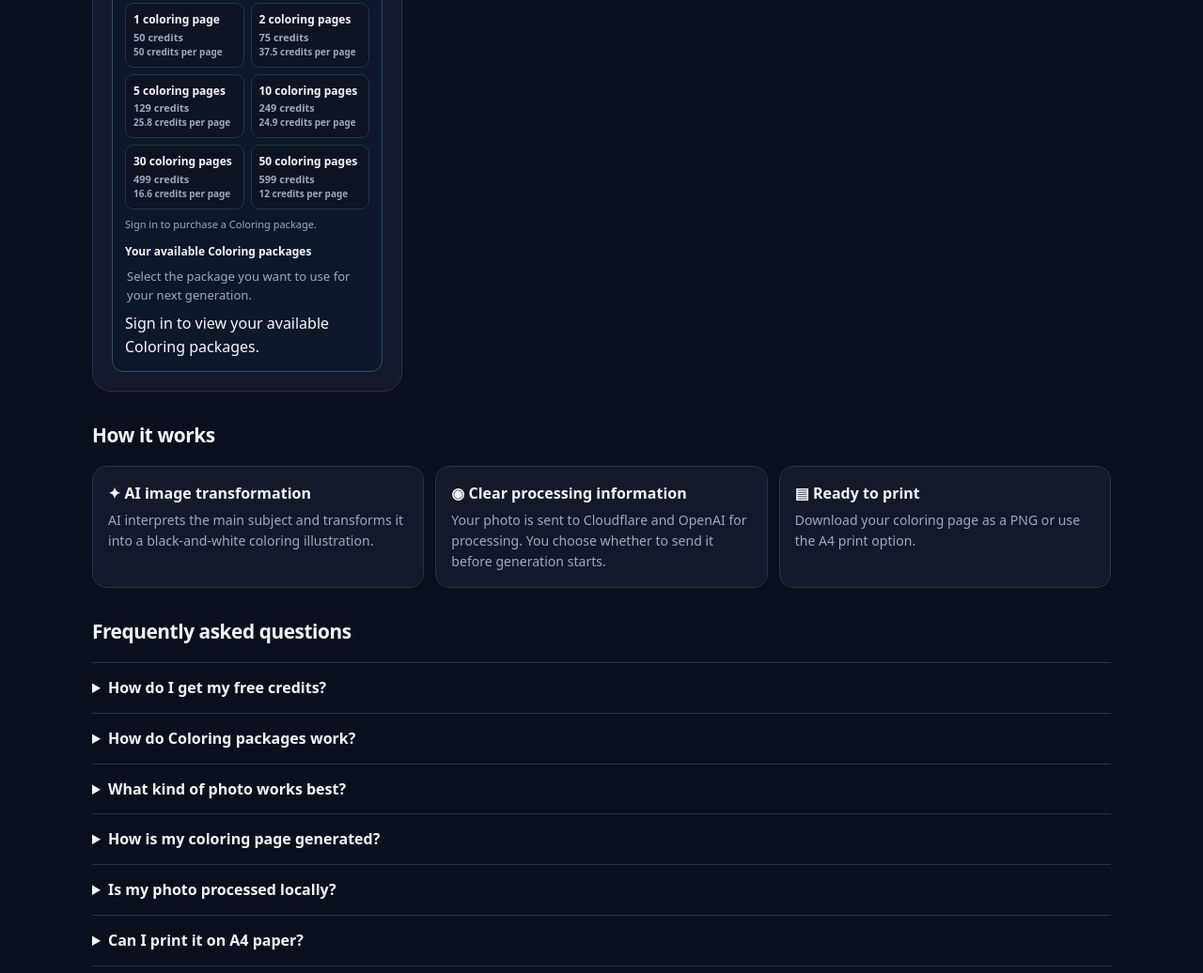
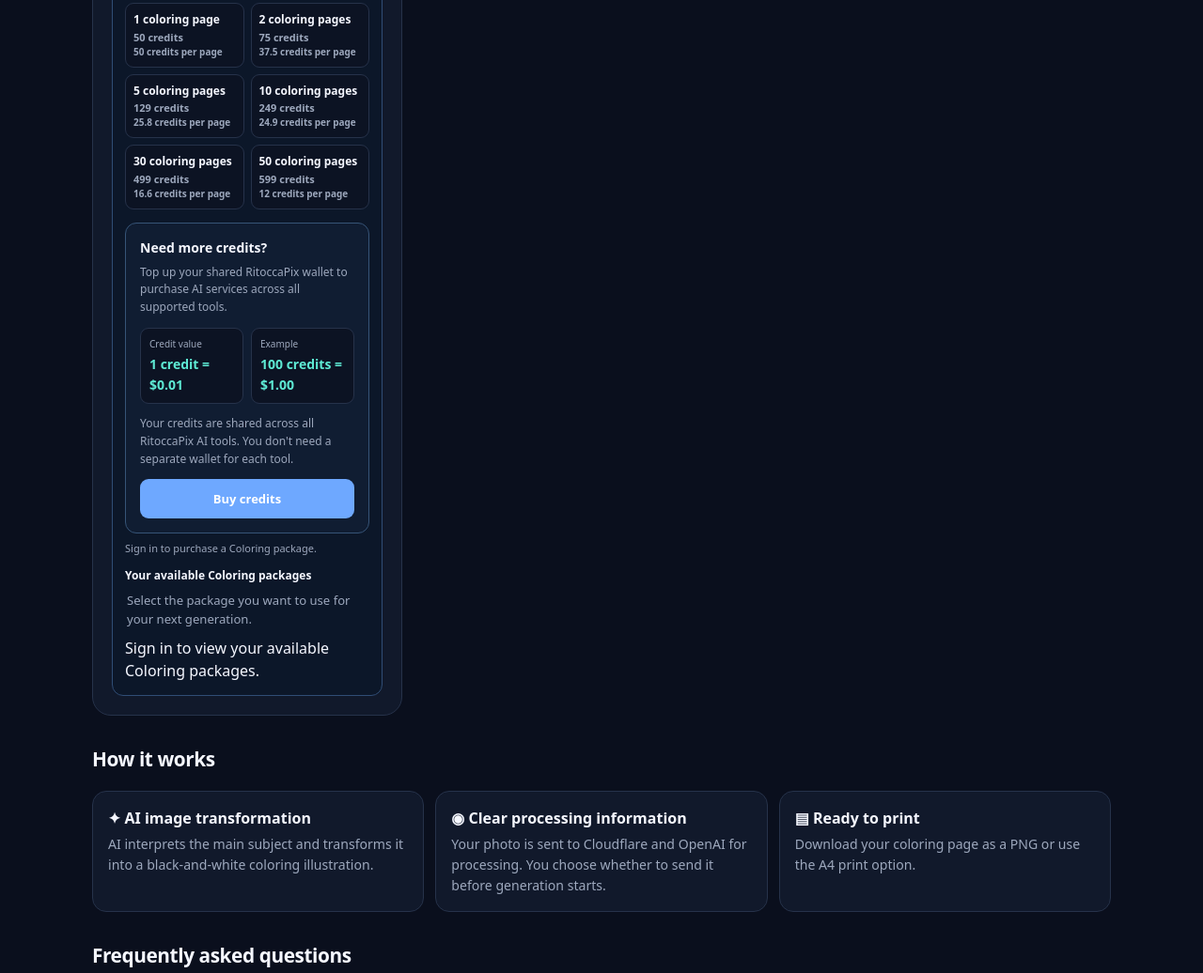
Before and after one commit to matteoda1978/image-tools, a plain HTML site: page photo-to-coloring-page.html in a window 1280 px wide. Shown: the part 2099-3135 px from the top of the page at 94% size. Drawn offline with nearby package versions, Linux system fonts and the light colour scheme.

Commit message:
Update photo-to-coloring-page.html

```diff
--- a/photo-to-coloring-page.html
+++ b/photo-to-coloring-page.html
@@ -1,4 +1,3 @@
-
 <!DOCTYPE html>
 <html lang="en">
 <head>
@@ -378,6 +377,68 @@ button:disabled{opacity:.45;cursor:not-allowed}
  margin-top:2px
 }
 [hidden]{display:none!important}
+
+/* ======================================================
+   SHARED CREDITS TOP-UP INFORMATION
+====================================================== */
+
+.credits-topup{
+ margin:14px 0 0;
+ padding:15px;
+ background:#101d32;
+ border:1px solid #365477;
+ border-radius:12px;
+}
+.credits-topup h3{
+ margin:0 0 6px;
+ font-size:14px;
+}
+.credits-topup p{
+ margin:5px 0;
+ color:var(--muted);
+ font-size:12px;
+ line-height:1.55;
+}
+.credits-value{
+ display:grid;
+ grid-template-columns:1fr 1fr;
+ gap:8px;
+ margin:12px 0;
+}
+.credits-value>div{
+ padding:9px;
+ border:1px solid var(--line);
+ border-radius:9px;
+ background:var(--panel2);
+}
+.credits-value span{
+ display:block;
+ color:var(--muted);
+ font-size:10px;
+}
+.credits-value strong{
+ display:block;
+ margin-top:3px;
+ color:var(--accent2);
+ font-size:14px;
+}
+.credits-topup-cta{
+ display:flex;
+ align-items:center;
+ justify-content:center;
+ width:100%;
+ margin-top:12px;
+ padding:11px 14px;
+ border-radius:9px;
+ background:var(--accent);
+ color:#fff;
+ text-decoration:none;
+ font-size:13px;
+ font-weight:800;
+}
+.credits-topup-cta:hover{
+ filter:brightness(1.1);
+}
 
 @media(max-width:800px){
  .workspace{grid-template-columns:1fr}
@@ -432,7 +493,6 @@ button:disabled{opacity:.45;cursor:not-allowed}
 }
 </style>
 </head>
-
 <body>
 <div class="wrap">
 
@@ -544,7 +604,7 @@ button:disabled{opacity:.45;cursor:not-allowed}
   to generate the result. Do not upload sensitive or confidential images.
  </p>
 
- <!-- COLORING PACKAGES: MOVED BELOW THE GENERATION BUTTON -->
+ <!-- COLORING PACKAGES -->
  <section class="packages-banner" aria-label="Coloring page packages">
 
   <div class="packages-banner-head">
@@ -630,6 +690,38 @@ button:disabled{opacity:.45;cursor:not-allowed}
    </button>
 
   </div>
+
+  <!-- SHARED CREDITS TOP-UP -->
+  <section class="credits-topup" aria-label="Buy shared RitoccaPix credits">
+   <h3>Need more credits?</h3>
+
+   <p>
+    Top up your shared RitoccaPix wallet to purchase AI services
+    across all supported tools.
+   </p>
+
+   <div class="credits-value">
+    <div>
+     <span>Credit value</span>
+     <strong>1 credit = $0.01</strong>
+    </div>
+    <div>
+     <span>Example</span>
+     <strong>100 credits = $1.00</strong>
+    </div>
+   </div>
+
+   <p>
+    Your credits are shared across all RitoccaPix AI tools.
+    You don't need a separate wallet for each tool.
+   </p>
+
+   <a href="account.html"
+      class="credits-topup-cta"
+      id="buyCreditsLink">
+    Buy credits
+   </a>
+  </section>
 
   <p class="package-status" id="packageMessage"
    role="status" aria-live="polite">
@@ -777,7 +869,6 @@ button:disabled{opacity:.45;cursor:not-allowed}
  </span>
 </footer>
 </div>
-
 <script src="https://cdn.jsdelivr.net/npm/@supabase/supabase-js@2"></script>
 
 <script>
@@ -833,6 +924,8 @@ const invertBg = document.getElementById("invertBg");
 const privacyConsent = document.getElementById("privacyConsent");
 
 const manageCreditsLink = document.getElementById("manageCreditsLink");
+const buyCreditsLink = document.getElementById("buyCreditsLink");
+
 const selectedPhoto = document.getElementById("selectedPhoto");
 const selectedPhotoImage = document.getElementById("selectedPhotoImage");
 const selectedPhotoName = document.getElementById("selectedPhotoName");
@@ -870,10 +963,21 @@ const strengthLabels = [
 document.getElementById("year").textContent =
  new Date().getFullYear();
 
+
+/* ======================================================
+   ACCOUNT LINKS
+====================================================== */
+
+const accountCreditsUrl =
+ "account.html?redirect=" +
+ encodeURIComponent(window.location.pathname);
+
 if(manageCreditsLink){
- manageCreditsLink.href =
-  "account.html?redirect=" +
-  encodeURIComponent(window.location.pathname);
+ manageCreditsLink.href = accountCreditsUrl;
+}
+
+if(buyCreditsLink){
+ buyCreditsLink.href = accountCreditsUrl;
 }
 
 
```
